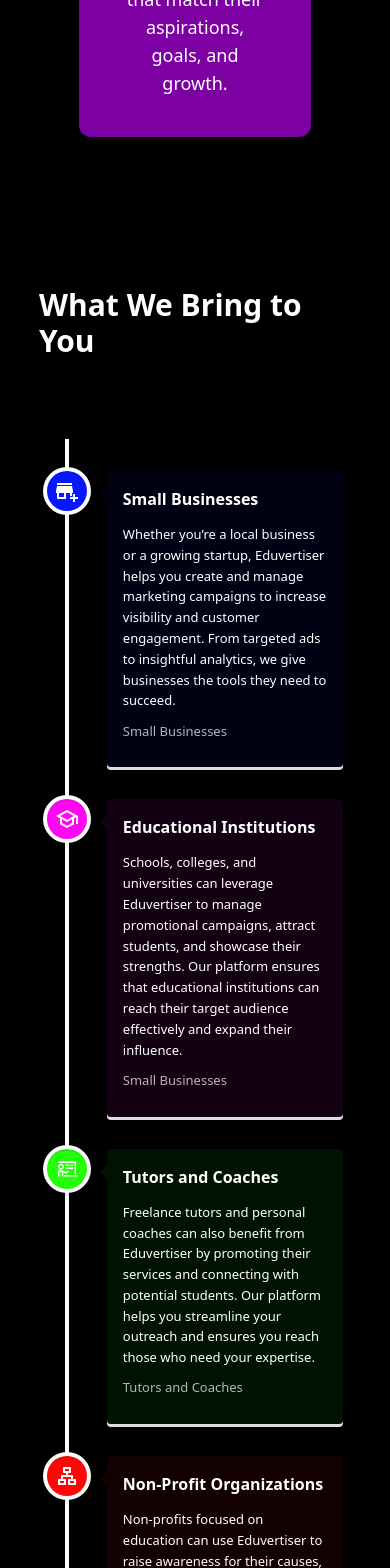
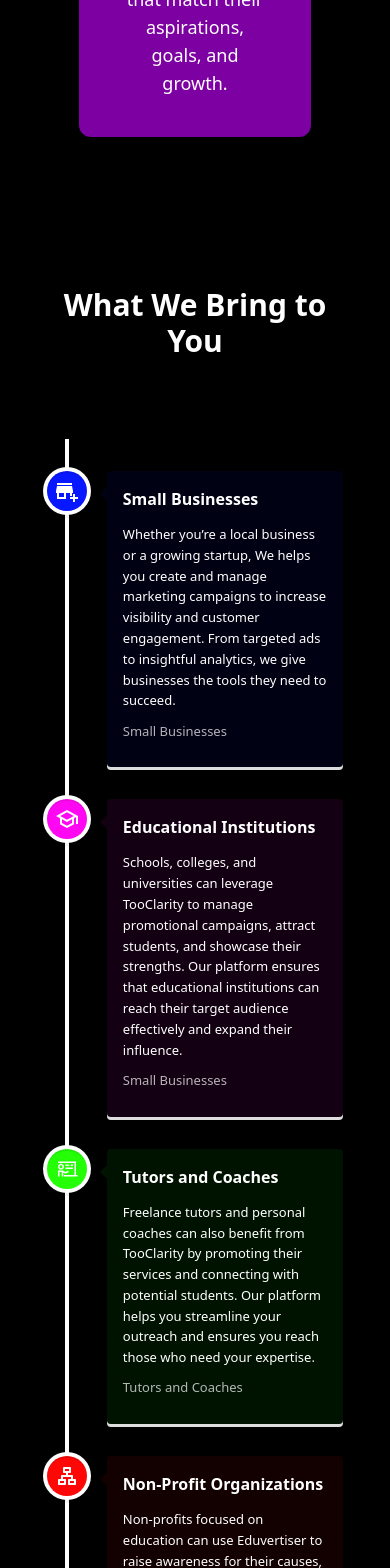
Before and after one commit to abinjustinkumaravel/tooclarity, a React (Create React App) app: page / in a window 390 px wide. Shown: the part 3202-4770 px from the top of the page. Built offline with nearby package versions, Linux system fonts and the light colour scheme.

Commit message:
user persona done

```diff
--- a/src/components/TimeLine.jsx
+++ b/src/components/TimeLine.jsx
@@ -10,7 +10,7 @@
 const TimeLine = () => {
   return (
     <div className='w-[80%] m-[10%] font-sans'>
-<h1 className="text-3xl md:text-4xl font-bold text-white mb-20 flex w-[100%] justify-center">What We Bring to You</h1>
+<h1 className="text-3xl md:text-4xl font-bold text-white mb-20 flex w-[100%] text-center justify-center">What We Bring to You</h1>
         <div>
         <VerticalTimeline>
             <VerticalTimelineElement
@@ -23,7 +23,7 @@
             >
                 <h3 className="vertical-timeline-element-title"><strong>Small Businesses</strong> </h3>
                 <p>
-                Whether you’re a local business or a growing startup, Eduvertiser helps you
+                Whether you’re a local business or a growing startup, We helps you
                     create and manage marketing campaigns to increase visibility and customer engagement. From targeted ads
                     to insightful analytics, we give businesses the tools they need to succeed.
                 </p>
@@ -39,7 +39,7 @@
             >
                 <h3 className="vertical-timeline-element-title"> <strong>Educational Institutions</strong> </h3>
                 <p>
-                Schools, colleges, and universities can leverage Eduvertiser to
+                Schools, colleges, and universities can leverage TooClarity to
                     manage promotional campaigns, attract students, and showcase their strengths. Our platform ensures
                     that educational institutions can reach their target audience effectively and expand their influence.
                 </p>
@@ -55,7 +55,7 @@
             >
                 <h3 className="vertical-timeline-element-title"> <strong>Tutors and Coaches</strong> </h3>
                 <p>
-                Freelance tutors and personal coaches can also benefit from Eduvertiser by
+                Freelance tutors and personal coaches can also benefit from TooClarity by
                     promoting their services and connecting with potential students. Our platform helps you streamline your
                     outreach and ensures you reach those who need your expertise.
                 </p>
```
